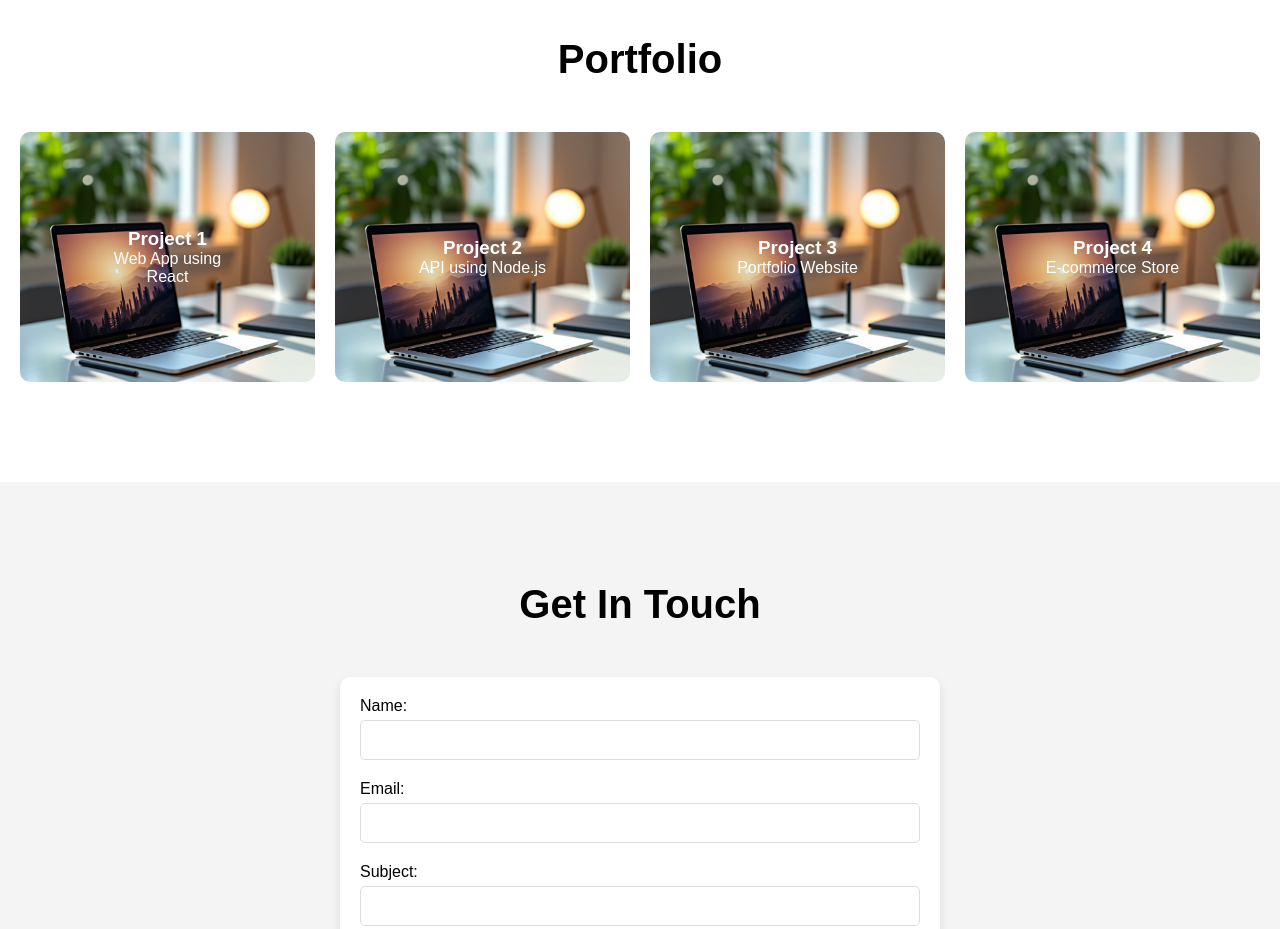
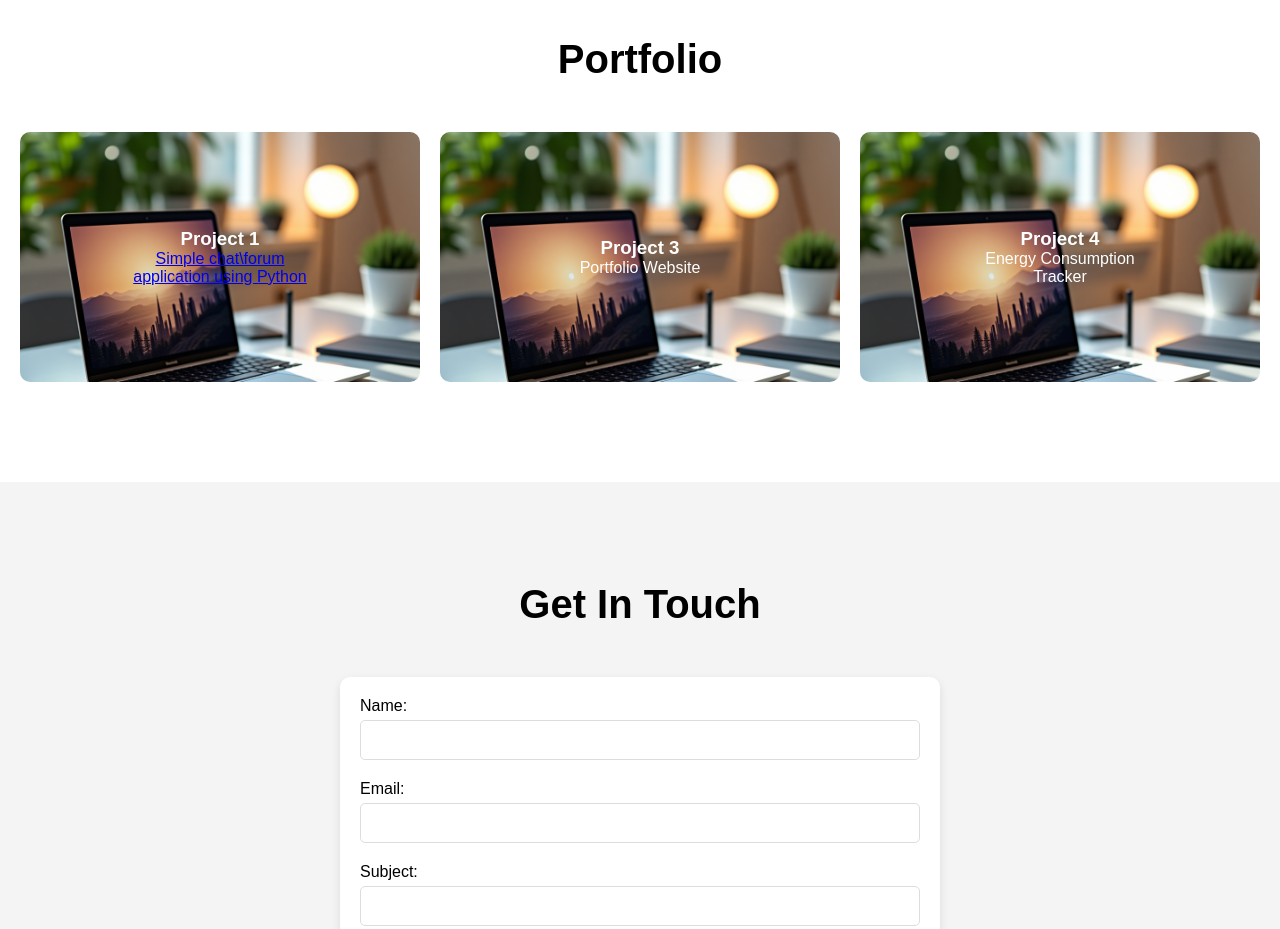
Before and after one commit to OliverJesmon/oliverjesmon.github.io, a plain HTML site: page docs/index.html in a window 1280 px wide. Shown: the part 1360-2289 px from the top of the page. Drawn offline with Linux system fonts and the light colour scheme.

Commit message:
Update index.html

```diff
--- a/docs/index.html
+++ b/docs/index.html
@@ -75,15 +75,10 @@
             <div class="grid-item">
                 <div class="image-overlay">
                     <h3>Project 1</h3>
-                    <p>Web App using React</p>
+                    <a href="https://github.com/OliverJesmon/python-miniproject"><p>Simple chat\forum application using Python</p></a>
                 </div>
             </div>
-            <div class="grid-item">
-                <div class="image-overlay">
-                    <h3>Project 2</h3>
-                    <p>API using Node.js</p>
-                </div>
-            </div>
+
             <div class="grid-item">
                 <div class="image-overlay">
                     <h3>Project 3</h3>
@@ -93,7 +88,7 @@
             <div class="grid-item">
                 <div class="image-overlay">
                     <h3>Project 4</h3>
-                    <p>E-commerce Store</p>
+                    <p>Energy Consumption Tracker</p>
                 </div>
             </div>
         </div>
```
